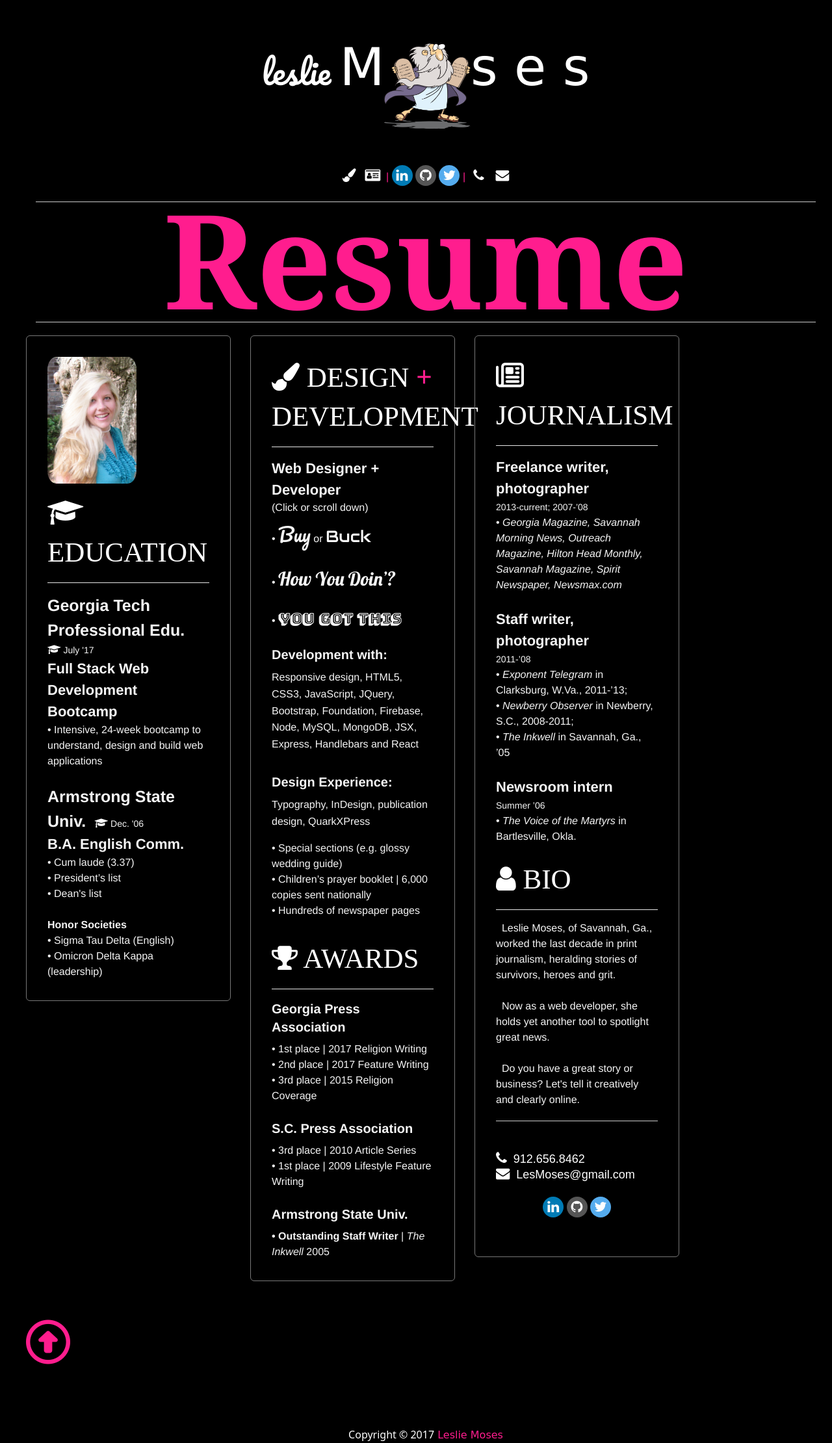
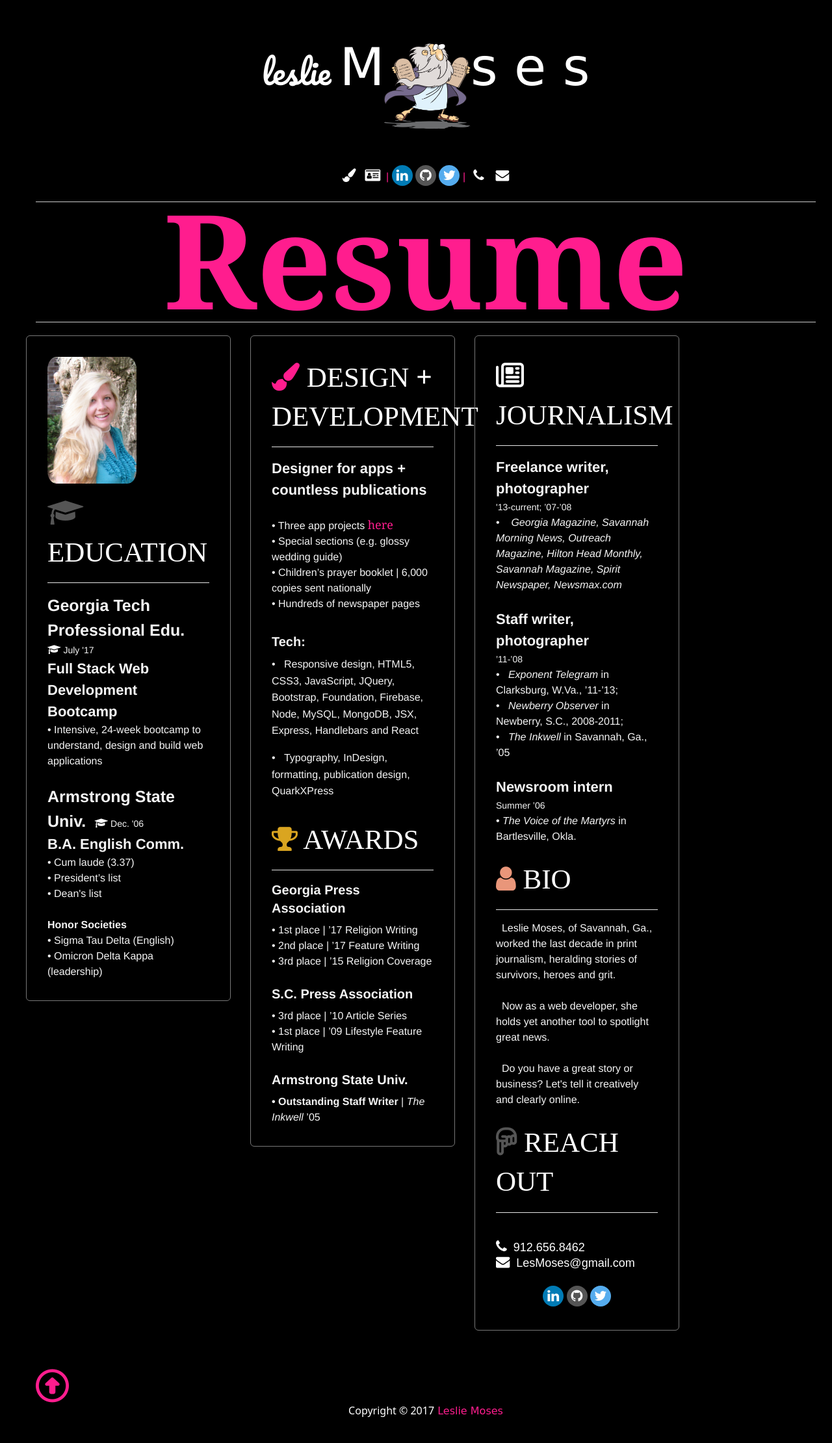
Before and after one commit to LeslieMoses/Mose, a PHP site: page /resume.html in a window 1280 px wide. Shown: the whole page at 65% size. After the commit the page ends 2180 px from the top, so only its background shows below. Run offline with PHP 8.4, Linux system fonts and the light colour scheme; some libraries are stand-ins or nearby versions; some web fonts are replaced.

Commit message:
updates of res, proj (mostly rez)

```diff
--- a/css/projects.css
+++ b/css/projects.css
@@ -209,6 +209,11 @@ a:hover
 
 
 /* START timeline */
+.bold{
+    color: white;
+    font-size: 23px;
+    font-family: 'Georgia';
+}
 
 .timeline .timeline-item::after, .timeline .timeline-item::before {
   clear: both;
--- a/index.html
+++ b/index.html
@@ -91,11 +91,7 @@
             <script src="js/app.js"></script>
             <script src="js/text-color.js"></script>
             <script src="js/buttonAppend.js"></script>
-            <br>
-            <br> <br> <br>
-            <br>
-            <br>
-            <br> <div class="copyright"><span style="color:white; font-family:sans">Copyright © 2017</span> Leslie Moses</div>
+         <div class="copyright"><span style="color:white; font-family:sans">Copyright © 2017</span> Leslie Moses</div>
 </body>
 
 </html>
--- a/resume.html
+++ b/resume.html
@@ -43,10 +43,12 @@
                 <div class="rounded-social-buttons ">
 
                     <a class="social-button paint-brush" href="projects.html"><span class="projectsReveal">Projects </span><i class="fa fa-paint-brush "> </i></a>
-                    <a class="social-button id-card" href="resume.html"><span class="resumeReveal">Resume </span><i class="fa fa-id-card "></i></a><span style="color:#ff1d8e"> | </span>
+                    <a class="social-button id-card" href="resume.html"><span class="resumeReveal">Resume </span><i class="fa fa-id-card "></i></a>
+                    <span style="color:#ff1d8e"> | </span>
                     <a class="social-button linkedin" target="_blank" href="https://www.linkedin.com/in/leslie-moses-045b2b88/"></a>
                     <a class="social-button github" target="_blank" href="https://github.com/LeslieMoses"></a>
-                    <a class="social-button twitter" target="_blank" href="https://twitter.com/leslieamoses"></a><span style="color:#ff1d8e"> |</span>
+                    <a class="social-button twitter" target="_blank" href="https://twitter.com/leslieamoses"></a>
+                    <span style="color:#ff1d8e"> |</span>
                     <a class="social-button phone" target="_blank" href="tel:+19126568462"><span class="phoneReveal">912.656.8462</span><i class="fa fa-phone" aria-hidden="true"></i></a>
                     <a class="social-button mail" target="_top" href="mailto:lesmoses@gmail.com?Subject=Hi%20Leslie"><span class="emailReveal">LesMoses@gmail.com</span><i class="fa fa-envelope" aria-hidden="true"></i></a><br>
 
@@ -80,7 +82,7 @@
                             <img class="portfolio-resume-headshot" src="css/images/leslieandtree.jpg" alt="Moses">
                             <br>
                             <!-- EDUCATION section -->
-                            <h3 class="portfolio-resume-header"><i class="fa fa-graduation-cap" style="color:white" aria-hidden="true"></i> EDUCATION</h3>
+                            <h3 class="portfolio-resume-header"><i class="fa fa-graduation-cap" style="color:#555;" aria-hidden="true"></i> EDUCATION</h3>
                             <span class="boldRezHed">Georgia Tech Professional Edu.</span> &nbsp;&nbsp;&nbsp; &nbsp;&nbsp;&nbsp;
                             <i class="fa fa-graduation-cap" aria-hidden="true"></i><span style="font-size:14px"> July '17</span>                            <br>
                             <span class="rezSubHed">Full Stack Web Development Bootcamp</span>
@@ -105,54 +107,36 @@
 
                     <div class="large-3 columns">
                         <div class="portfolio-resume-wrapper">
-                            <h3 class="portfolio-resume-header"><i class="fa fa-paint-brush" aria-hidden="true"></i> Design <span style="font-family:'Segoe UI', Tahoma, Geneva, Verdana, sans-serif; color:#ff1d8e">+</span> Development </h3>
+                            <h3 class="portfolio-resume-header"><i class="fa fa-paint-brush" style="color:#ff1d8e" ; aria-hidden="true"></i> Design <span style="font-family:'Segoe UI', Tahoma, Geneva, Verdana, sans-serif; color:white">+</span>                                Development </h3>
                             <div class="portfolio-resume-spacing">
-                                <span class="rezSubHed">Web Designer + Developer</span><br>
-                                <!-- APPS Developed LIST -->
-                                <h6>(Click or scroll down)</h6>
-
-                                <!-- BUY OR BUCK NAME -->
-                                <a href="#buck">
-                                 <span class="bullet"> &bull;</span> <span class="page-scroll" style="font-family: 'Pacifico', cursive; font-size: 29px; color: whitesmoke;">Buy</span><span style="color:whitesmoke">&nbsp;or </span><span style="font-family: 'Audiowide', cursive; font-size: 25px; color:whitesmoke">Buck</span>
-                                </a>
-                                <br>
-                                <br>
-                                <!-- HOW YOU DOIN NAME -->
-                                <a href="#doin">
-                                  <span class="bullet"> &bull;</span> <span class="page-scroll" style="font-family:'Lobster', cursive; font-size: 29px ;color:whitesmoke">How <span style="color:whitesmoke">You</span> Doin&rsquo;? </span>
-                                </a>
-                                <br>
-                                <br>
-                                <!-- YOU GOT THIS NAME -->
-                                <a href="#got">
-                                  <span class="bullet"> &bull;</span> <span class="page-scroll" style="font-size:22px ; font-family: 'Bungee Shade', cursive; font-weight:bold; color:whitesmoke">You Got This</span></a>
-                                <br>
-                                <br>
-                                <h5><strong>Development with:</strong></h5>
-                                <p>Responsive design, HTML5, CSS3, JavaScript, JQuery, Bootstrap, Foundation, Firebase, Node,
-                                    MySQL, MongoDB, JSX, Express, Handlebars and React </p>
-
-
-                            </div>
+                                <span class="rezSubHed">Designer for apps + countless publications</span><br><br>
                                 <div class="portfolio-resume-spacing">
-                                <h5><strong>Design Experience:</strong></h5>
-                                <p>Typography, InDesign, publication design, QuarkXPress</p>
+                                    <span class="bullet"> &bull;</span> Three app projects <a href="projects.html"><span style="color:#ff1d8e; font-family:Georgia; font-size:18px;">here </span></a><br>
                                     <span class="bullet"> &bull;</span> Special sections (e.g. glossy wedding guide)<br>
                                     <span class="bullet"> &bull;</span> Children’s prayer booklet | 6,000 copies sent nationally
                                     <br>
                                     <span class="bullet"> &bull;</span> Hundreds of newspaper pages
 
                                 </div>
-                                                        <h3 class="portfolio-resume-header"><i class="fa fa-trophy" aria-hidden="true"></i> Awards</h3>
+                                <h5><strong>Tech:</strong></h5>
+                                <p><span class="bullet"> &bull;</span> &nbsp;&nbsp;Responsive design, HTML5, CSS3, JavaScript, JQuery, Bootstrap, Foundation, Firebase, Node,
+                                    MySQL, MongoDB, JSX, Express, Handlebars and React </p>
+                                <p><span class="bullet"> &bull;</span> &nbsp;&nbsp;Typography, InDesign, formatting, publication design, QuarkXPress</p>
+
+
+
+                            </div>
+
+                            <h3 class="portfolio-resume-header"><i class="fa fa-trophy" style="color:goldenrod;" aria-hidden="true"></i> Awards</h3>
                             <h5><strong>Georgia Press Association</strong></h5>
-                            <span class="bullet"> &bull;</span> <a style="color:whitesmoke" target="_blank" href="http://savannahnow.com/news/2017-06-02/savannah-morning-news-named-best-newspaper-georgia">1st place | 2017 Religion Writing</a><br>
-                            <span class="bullet"> &bull;</span> <a style="color:whitesmoke" target="_blank" href="http://savannahnow.com/news/2017-06-02/savannah-morning-news-named-best-newspaper-georgia"> 2nd place | 2017 Feature Writing </a>                            <br>
-                            <span class="bullet"> &bull;</span> <a style="color:whitesmoke" target="_blank" href="http://savannahnow.com/news-latest-news/2015-06-06/savannah-morning-news-honored-25-times-georgia-press-association">3rd place | 2015 Religion Coverage </a>                            <br><br>
+                            <span class="bullet"> &bull;</span> <a style="color:whitesmoke" target="_blank" href="http://savannahnow.com/news/2017-06-02/savannah-morning-news-named-best-newspaper-georgia">1st place | ’17 Religion Writing</a><br>
+                            <span class="bullet"> &bull;</span> <a style="color:whitesmoke" target="_blank" href="http://savannahnow.com/news/2017-06-02/savannah-morning-news-named-best-newspaper-georgia"> 2nd place | ’17 Feature Writing </a>                            <br>
+                            <span class="bullet"> &bull;</span> <a style="color:whitesmoke" target="_blank" href="http://savannahnow.com/news-latest-news/2015-06-06/savannah-morning-news-honored-25-times-georgia-press-association">3rd place | ’15 Religion Coverage </a>                            <br><br>
                             <h5><strong>S.C. Press Association</strong></h5>
-                            <span class="bullet"> &bull;</span> 3rd place | 2010 Article Series <br>
-                            <span class="bullet"> &bull;</span> <a style="color:whitesmoke" target="_blank" href="http://usatoday30.usatoday.com/news/nation/states/southcarolina/2009-03-14-3056404411_x.htm"> 1st place | 2009 Lifestyle Feature Writing </a>                            <br><br>
+                            <span class="bullet"> &bull;</span> 3rd place | ’10 Article Series <br>
+                            <span class="bullet"> &bull;</span> <a style="color:whitesmoke" target="_blank" href="http://usatoday30.usatoday.com/news/nation/states/southcarolina/2009-03-14-3056404411_x.htm"> 1st place | ’09 Lifestyle Feature Writing </a>                            <br><br>
                             <h5><strong>Armstrong State Univ.</strong></h5>
-                            <span style="font-weight:bold">&bull; Outstanding Staff Writer </span> | <i>The Inkwell</i> 2005
+                            <span style="font-weight:bold">&bull; Outstanding Staff Writer </span> | <i>The Inkwell</i> ’05
                         </div>
 
                     </div>
@@ -162,16 +146,16 @@
 
                             <h3 class="portfolio-resume-header"><i class="fa fa-newspaper-o" style="color:white" aria-hidden="true"></i> Journalism</h3>
                             <span class="rezSubHed">Freelance writer, photographer</span><br>
-                            <span style="font-size:14px">2013-current; 2007-’08</span>
+                            <span style="font-size:14px">'13-current; ’07-’08</span>
                             <br>
-                            <span class="rezDetails">&bull; <i>Georgia Magazine, Savannah Morning News, Outreach Magazine, Hilton Head Monthly, Savannah Magazine, Spirit Newspaper, Newsmax.com </i></span>
+                            <span class="rezDetails">&bull; &nbsp;&nbsp; <i>Georgia Magazine, Savannah Morning News, Outreach Magazine, Hilton Head Monthly, Savannah Magazine, Spirit Newspaper, Newsmax.com </i></span>
                             <br>
                             <br>
 
                             <span class="rezSubHed">Staff writer, photographer</span><br>
-                            <span style="font-size:14px">2011-’08</span>
+                            <span style="font-size:14px">’11-’08</span>
                             <br>
-                            <span class="rezDetails">&bull; <i>Exponent Telegram</i> in Clarksburg, W.Va., 2011-’13; <br>&bull; <i>Newberry Observer</i> in Newberry, S.C., 2008-2011; <br>&bull;<i> The Inkwell </i>in Savannah, Ga., ’05 </span>
+                            <span class="rezDetails">&bull;  &nbsp;&nbsp;<i>Exponent Telegram</i> in Clarksburg, W.Va., ’11-’13; <br>&bull;  &nbsp;&nbsp;<i>Newberry Observer</i> in Newberry, S.C., 2008-2011; <br>&bull; &nbsp;&nbsp;<i>The Inkwell </i>in Savannah, Ga., ’05 </span>
                             <br>
                             <br>
 
@@ -184,18 +168,19 @@
 
 
 
-                            <h3 class="portfolio-resume-header"><i class="fa fa-user" aria-hidden="true"></i> Bio</h3>
+                            <h3 class="portfolio-resume-header"><i class="fa fa-user" style="color:darksalmon;" aria-hidden="true"></i> Bio</h3>
 
 
 
-&nbsp;&nbsp;Leslie Moses, of Savannah, Ga., worked the last decade in print journalism, heralding stories of survivors, heroes and grit.
+                            &nbsp;&nbsp;Leslie Moses, of Savannah, Ga., worked the last decade in print journalism, heralding stories of survivors, heroes
+                            and grit.
+                            <br><br> &nbsp;&nbsp;Now as a web developer, she holds yet another tool to spotlight great news.<br><br>
+                             &nbsp;&nbsp;Do you have a great story or business? Let's tell it creatively and clearly online.
                             <br><br>
-&nbsp;&nbsp;Now as a web developer, she holds yet another tool to spotlight great news.<br><br>
-&nbsp;&nbsp;Do you have a great story or business?  Let's tell it creatively and clearly online. <br>
-
-<hr>
+                            <h3 class="portfolio-resume-header"><i class="fa fa-hand-o-down" style="color:#555" aria-hidden="true"></i> Reach out</h3>
+<br>
                             <!-- <i class="fa fa-hand-o-down fa-2x" aria-hidden="true"></i>  <br> -->
-              <br>              <a target="_blank" href="tel:+19126568462"> <i class="fa fa-phone fa-lg" aria-hidden="true"><span style="font-family:Arial, Helvetica, sans-serif; font-size:18px">&nbsp; 912.656.8462</span></i></a><br>
+                             <a target="_blank" href="tel:+19126568462"> <i class="fa fa-phone fa-lg" aria-hidden="true"><span style="font-family:Arial, Helvetica, sans-serif; font-size:18px">&nbsp; 912.656.8462</span></i></a><br>
                             <a target="_top" href="mailto:lesmoses@gmail.com?Subject=Hi%20Leslie"><i class="fa fa-envelope fa-lg" aria-hidden="true"><span style="font-family:Arial, Helvetica, sans-serif; font-size:18px">&nbsp; LesMoses@gmail.com</span></i></a><br><br>
                             <div class="rounded-social-buttons">
                                 <a class="social-button linkedin" target="_blank" href="https://www.linkedin.com/in/leslie-moses-045b2b88/"></a>
@@ -211,22 +196,19 @@
 
                                 <a href="tel:+19126568462"><i class="fa fa-id-card" aria-hidden="true"></i>Google Docs resume</a><br>
                               </div> -->
-                            <br>
                         </div>
                     </div>
 
                 </div>
 
-            <div class="row">
                 <div class="page-scroll">
                     <a href="#topRow">
-                                <button id="backTop"><i class="fa fa-arrow-circle-o-up fa-4x" aria-hidden="true"></i></button>
+                                <button id="backTop"><i class="fa fa-arrow-circle-o-up fa-3x" aria-hidden="true"></i></button>
                             </a>
-                            <br><br> <br><br>
-                </div>
+
                 </div>
 
-            <br> <div class="copyright"><span style="color:white; font-family:sans">Copyright © 2017</span> Leslie Moses</div>
+                <div class="copyright"><span style="color:white; font-family:sans">Copyright © 2017</span> Leslie Moses</div> <br>
 
 
                 <!-- end of main row that includes form -->
@@ -238,9 +220,6 @@
                 <script src="js/app.js"></script>
                 <script src="js/text-color.js"></script>
                 <script src="js/buttonAppend.js"></script>
-
-      <!-- copyright
-    © 2017 Leslie Moses -->
 </body>
 
 </html>
```
Also changed, not shown: cutCode.html (+20 -0 lines), projects.html (+3 -6 lines). Lines whose indentation alone changed are shown as unchanged.
